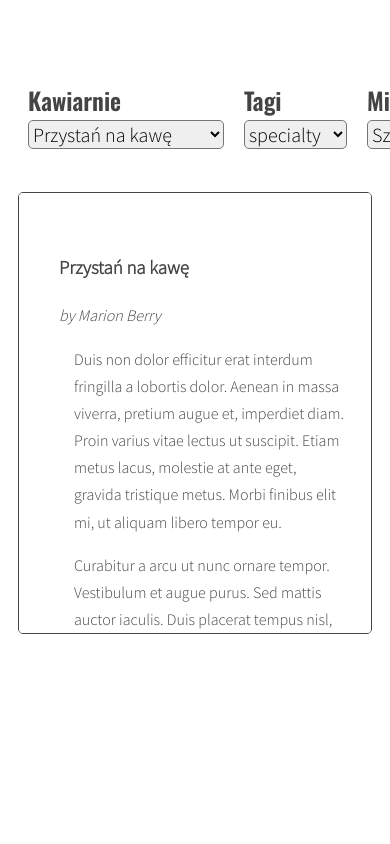
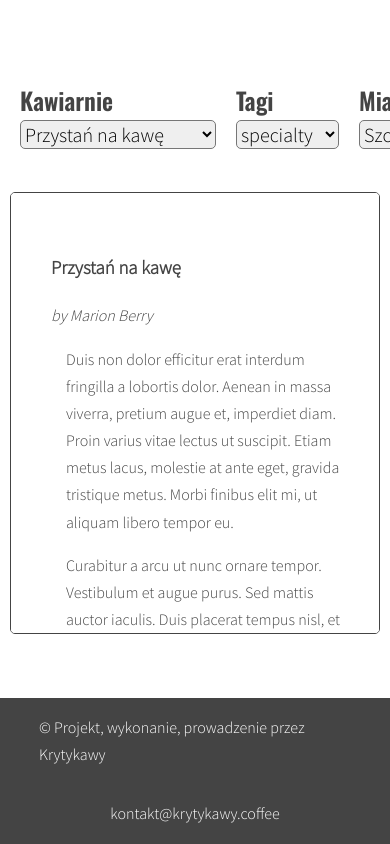
Before and after one commit to gitmaciejpiotr/javascript-blog, a website: page index.html in a window 390 px wide. Shown: the part 268-1112 px from the top of the page. Before the commit the page ends 942 px from the top, so only its background shows below. Drawn offline with nearby package versions, Linux system fonts and the light colour scheme.

Commit message:
Add footer and its styles

```diff
--- a/index.html
+++ b/index.html
@@ -318,6 +318,13 @@
         </div>
     </div>
 
+    <footer>
+        <div>
+            <p>&#169; Projekt, wykonanie, prowadzenie przez Krytykawy</p>
+            <p>kontakt@krytykawy.coffee</p>
+        </div>
+    </footer>
+
     <script src="js/script.js"></script>
 </body>
 
--- a/sass/style.scss
+++ b/sass/style.scss
@@ -24,12 +24,13 @@ body {
   font-weight: 300;
   font-size: 16px;
   line-height: 1.7;
+  margin: 0;
 }
 
 .container {
   max-width: 1140px;
   margin: 0 auto;
-  margin-bottom: 40px;
+  margin-bottom: 96px;
 }
 
 .section-title {
@@ -171,6 +172,35 @@ body {
   }
 }
 
+/* Footer */
+
+footer {
+  background: $color-dark;
+  color: $color-light;
+  display: flex;
+  justify-content: center;
+}
+
+footer div {
+  display: flex;
+  flex-direction: row;
+  justify-content: space-evenly;
+  width: 60%;
+}
+
+/* Media quires */
+
+@media (max-width: 768px) {
+  footer div {
+    flex-direction: column;
+    align-items: center;
+  }
+
+  .container {
+    margin-bottom: 64px;
+  }
+}
+
 @media (max-width: 992px) {
   .wrapper {
     flex-direction: column;
@@ -207,4 +237,8 @@ body {
   .posts {
     padding-bottom: 400px;
   }
+
+  footer div {
+    width: 80%;
+  }
 }
```
Also changed, not shown: css/style.css, 1 other file.
